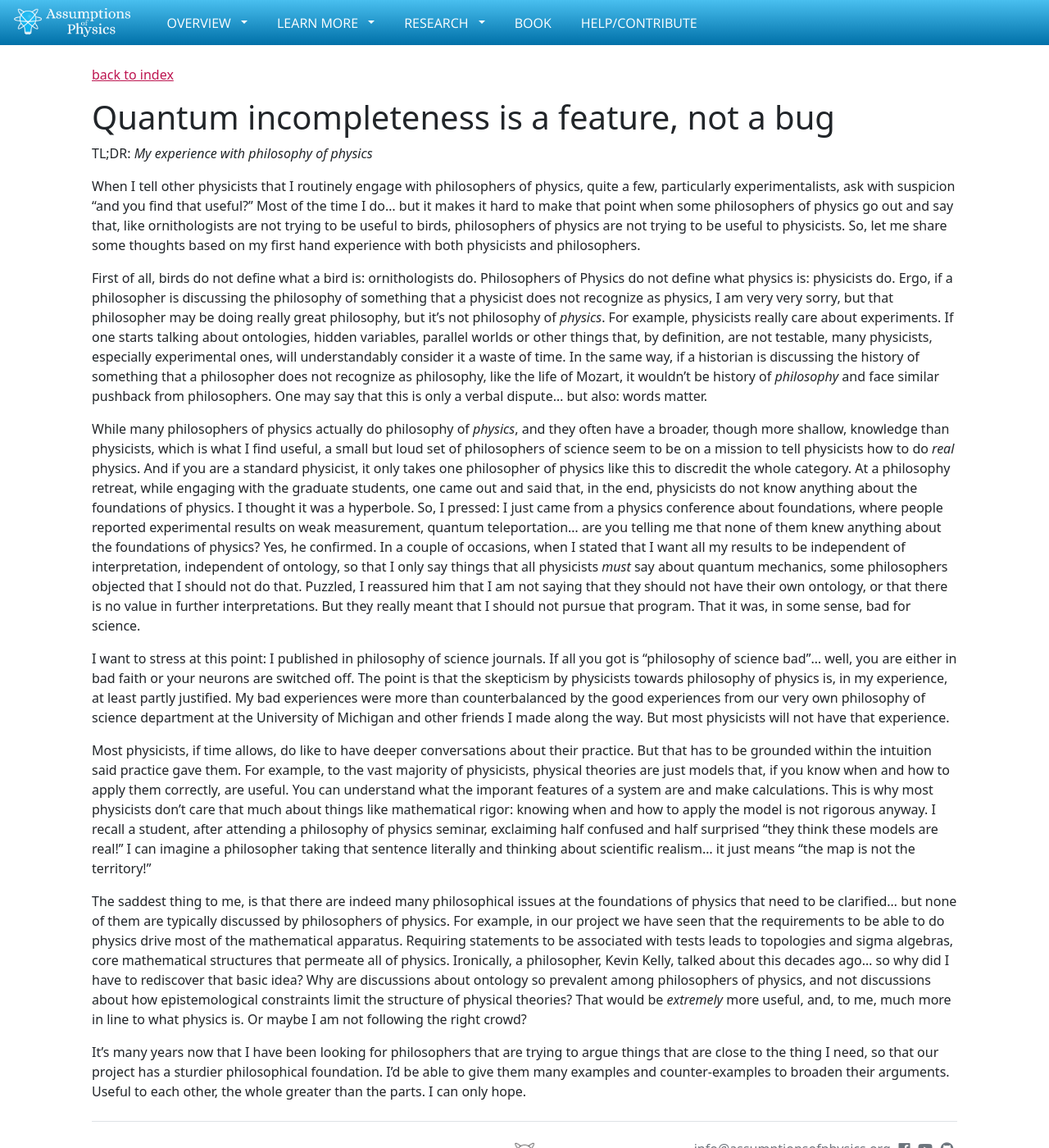
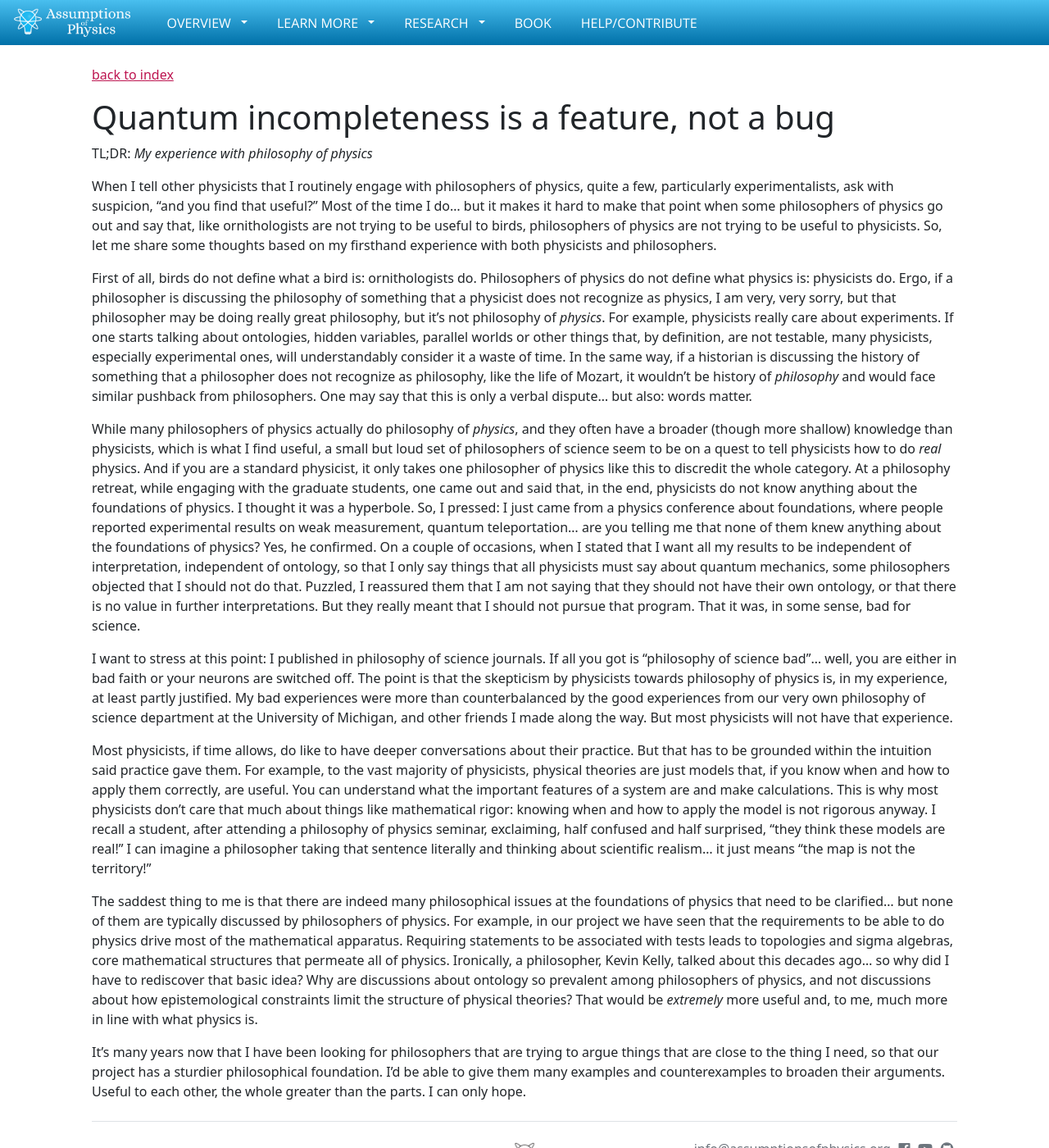
Before and after one commit to assumptionsofphysics/assumptionsofphysics.github.io, a Jekyll site: the page built from _essays/2025-10-15-philosophy-and-physics.md, in a window 1280 px wide and 1400 px high. Shown: the whole window at 82% size. Built offline with Jekyll 4.4.1, drawn with Linux system fonts in a browser that asks for light colours; nearby versions of some CDN libraries; some web fonts are replaced.

Commit message:
Fixed typos

```diff
--- a/_essays/2025-10-15-philosophy-and-physics.md
+++ b/_essays/2025-10-15-philosophy-and-physics.md
@@ -6,16 +6,16 @@ tags: [Philosophy of Physics]
 draft: true
 ---
 
-When I tell other physicists that I routinely engage with philosophers of physics, quite a few, particularly experimentalists, ask with suspicion "and you find that useful?" Most of the time I do... but it makes it hard to make that point when some philosophers of physics go out and say that, like ornithologists are not trying to be useful to birds, philosophers of physics are not trying to be useful to physicists. So, let me share some thoughts based on my first hand experience with both physicists and philosophers.
+When I tell other physicists that I routinely engage with philosophers of physics, quite a few, particularly experimentalists, ask with suspicion, "and you find that useful?" Most of the time I do... but it makes it hard to make that point when some philosophers of physics go out and say that, like ornithologists are not trying to be useful to birds, philosophers of physics are not trying to be useful to physicists. So, let me share some thoughts based on my firsthand experience with both physicists and philosophers.
 
-First of all, birds do not define what a bird is: ornithologists do. Philosophers of Physics do not define what physics is: physicists do. Ergo, if a philosopher is discussing the philosophy of something that a physicist does not recognize as physics, I am very very sorry, but that philosopher may be doing really great philosophy, but it's not philosophy of *physics*. For example, physicists really care about experiments. If one starts talking about ontologies, hidden variables, parallel worlds or other things that, by definition, are not testable, many physicists, especially experimental ones, will understandably consider it a waste of time. In the same way, if a historian is discussing the history of something that a philosopher does not recognize as philosophy, like the life of Mozart, it wouldn't be history of *philosophy* and face similar pushback from philosophers. One may say that this is only a verbal dispute... but also: words matter.
+First of all, birds do not define what a bird is: ornithologists do. Philosophers of physics do not define what physics is: physicists do. Ergo, if a philosopher is discussing the philosophy of something that a physicist does not recognize as physics, I am very, very sorry, but that philosopher may be doing really great philosophy, but it's not philosophy of *physics*. For example, physicists really care about experiments. If one starts talking about ontologies, hidden variables, parallel worlds or other things that, by definition, are not testable, many physicists, especially experimental ones, will understandably consider it a waste of time. In the same way, if a historian is discussing the history of something that a philosopher does not recognize as philosophy, like the life of Mozart, it wouldn't be history of *philosophy* and would face similar pushback from philosophers. One may say that this is only a verbal dispute... but also: words matter.
 
-While many philosophers of physics actually do philosophy of *physics*, and they often have a broader, though more shallow, knowledge than physicists, which is what I find useful, a small but loud set of philosophers of science seem to be on a mission to tell physicists how to do *real* physics. And if you are a standard physicist, it only takes one philosopher of physics like this to discredit the whole category. At a philosophy retreat, while engaging with the graduate students, one came out and said that, in the end, physicists do not know anything about the foundations of physics. I thought it was a hyperbole. So, I pressed: I just came from a physics conference about foundations, where people reported experimental results on weak measurement, quantum teleportation... are you telling me that none of them knew anything about the foundations of physics? Yes, he confirmed. In a couple of occasions, when I stated that I want all my results to be independent of interpretation, independent of ontology, so that I only say things that all physicists *must* say about quantum mechanics, some philosophers objected that I should not do that. Puzzled, I reassured him that I am not saying that they should not have their own ontology, or that there is no value in further interpretations. But they really meant that I should not pursue that program. That it was, in some sense, bad for science.
+While many philosophers of physics actually do philosophy of *physics*, and they often have a broader (though more shallow) knowledge than physicists, which is what I find useful, a small but loud set of philosophers of science seem to be on a quest to tell physicists how to do *real* physics. And if you are a standard physicist, it only takes one philosopher of physics like this to discredit the whole category. At a philosophy retreat, while engaging with the graduate students, one came out and said that, in the end, physicists do not know anything about the foundations of physics. I thought it was a hyperbole. So, I pressed: I just came from a physics conference about foundations, where people reported experimental results on weak measurement, quantum teleportation... are you telling me that none of them knew anything about the foundations of physics? Yes, he confirmed. On a couple of occasions, when I stated that I want all my results to be independent of interpretation, independent of ontology, so that I only say things that all physicists must say about quantum mechanics, some philosophers objected that I should not do that. Puzzled, I reassured them that I am not saying that they should not have their own ontology, or that there is no value in further interpretations. But they really meant that I should not pursue that program. That it was, in some sense, bad for science.
 
-I want to stress at this point: I published in philosophy of science journals. If all you got is "philosophy of science bad"... well, you are either in bad faith or your neurons are switched off. The point is that the skepticism by physicists towards philosophy of physics is, in my experience, at least partly justified. My bad experiences were more than counterbalanced by the good experiences from our very own philosophy of science department at the University of Michigan and other friends I made along the way. But most physicists will not have that experience.
+I want to stress at this point: I published in philosophy of science journals. If all you got is "philosophy of science bad"... well, you are either in bad faith or your neurons are switched off. The point is that the skepticism by physicists towards philosophy of physics is, in my experience, at least partly justified. My bad experiences were more than counterbalanced by the good experiences from our very own philosophy of science department at the University of Michigan, and other friends I made along the way. But most physicists will not have that experience.
 
-Most physicists, if time allows, do like to have deeper conversations about their practice. But that has to be grounded within the intuition said practice gave them. For example, to the vast majority of physicists, physical theories are just models that, if you know when and how to apply them correctly, are useful. You can understand what the imporant features of a system are and make calculations. This is why most physicists don't care that much about things like mathematical rigor: knowing when and how to apply the model is not rigorous anyway. I recall a student, after attending a philosophy of physics seminar, exclaiming half confused and half surprised "they think these models are real!" I can imagine a philosopher taking that sentence literally and thinking about scientific realism... it just means "the map is not the territory!"
+Most physicists, if time allows, do like to have deeper conversations about their practice. But that has to be grounded within the intuition said practice gave them. For example, to the vast majority of physicists, physical theories are just models that, if you know when and how to apply them correctly, are useful. You can understand what the important features of a system are and make calculations. This is why most physicists don't care that much about things like mathematical rigor: knowing when and how to apply the model is not rigorous anyway. I recall a student, after attending a philosophy of physics seminar, exclaiming, half confused and half surprised, "they think these models are real!" I can imagine a philosopher taking that sentence literally and thinking about scientific realism... it just means "the map is not the territory!"
 
-The saddest thing to me, is that there are indeed many philosophical issues at the foundations of physics that need to be clarified... but none of them are typically discussed by philosophers of physics. For example, in our project we have seen that the requirements to be able to do physics drive most of the mathematical apparatus. Requiring statements to be associated with tests leads to topologies and sigma algebras, core mathematical structures that permeate all of physics. Ironically, a philosopher, Kevin Kelly, talked about this decades ago... so why did I have to rediscover that basic idea? Why are discussions about ontology so prevalent among philosophers of physics, and not discussions about how epistemological constraints limit the structure of physical theories? That would be *extremely* more useful, and, to me, much more in line to what physics is. Or maybe I am not following the right crowd?
+The saddest thing to me is that there are indeed many philosophical issues at the foundations of physics that need to be clarified... but none of them are typically discussed by philosophers of physics. For example, in our project we have seen that the requirements to be able to do physics drive most of the mathematical apparatus. Requiring statements to be associated with tests leads to topologies and sigma algebras, core mathematical structures that permeate all of physics. Ironically, a philosopher, Kevin Kelly, talked about this decades ago... so why did I have to rediscover that basic idea? Why are discussions about ontology so prevalent among philosophers of physics, and not discussions about how epistemological constraints limit the structure of physical theories? That would be *extremely* more useful and, to me, much more in line with what physics is.
 
-It's many years now that I have been looking for philosophers that are trying to argue things that are close to the thing I need, so that our project has a sturdier philosophical foundation. I'd be able to give them many examples and counter-examples to broaden their arguments. Useful to each other, the whole greater than the parts. I can only hope.
+It's many years now that I have been looking for philosophers that are trying to argue things that are close to the thing I need, so that our project has a sturdier philosophical foundation. I'd be able to give them many examples and counterexamples to broaden their arguments. Useful to each other, the whole greater than the parts. I can only hope.
```
